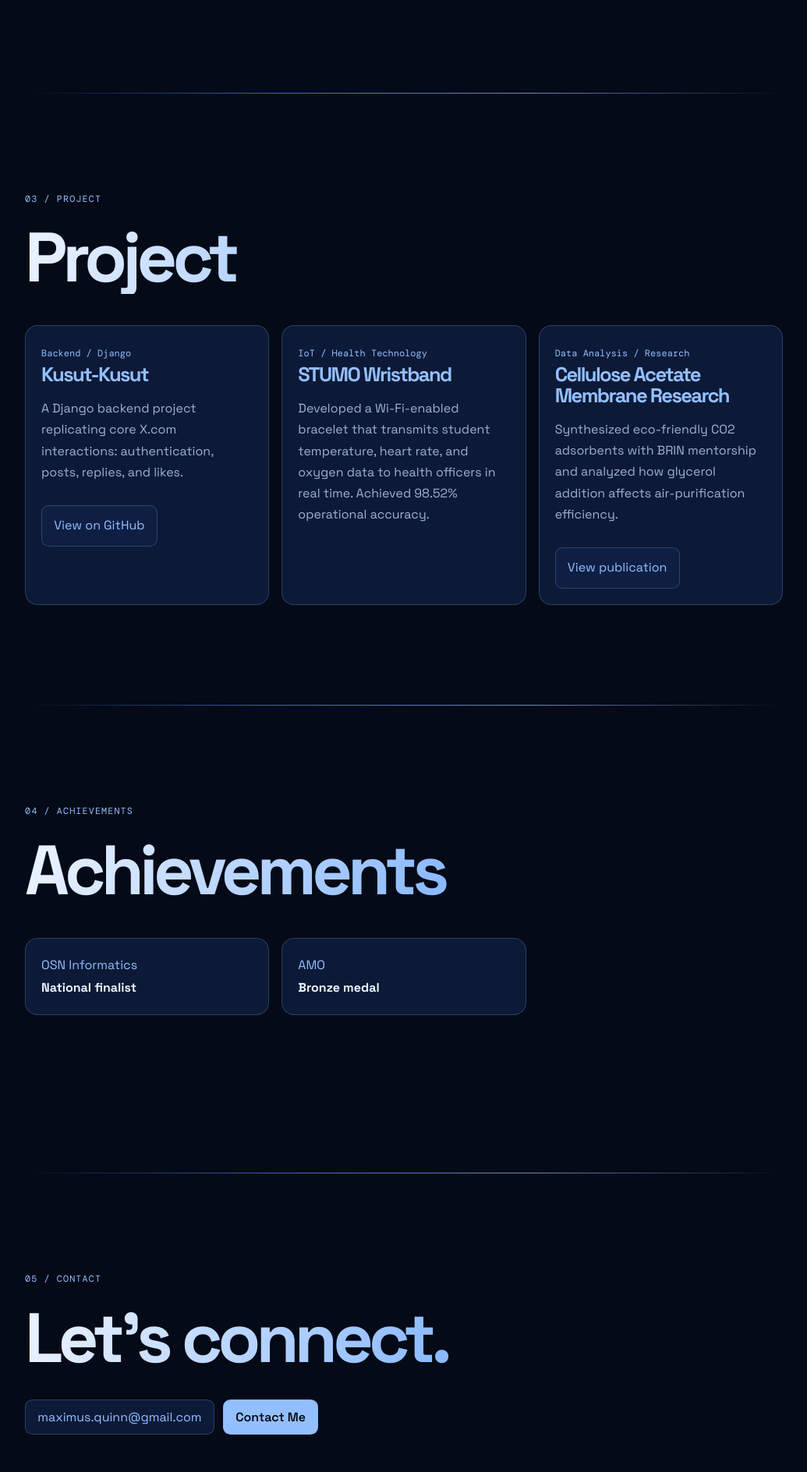
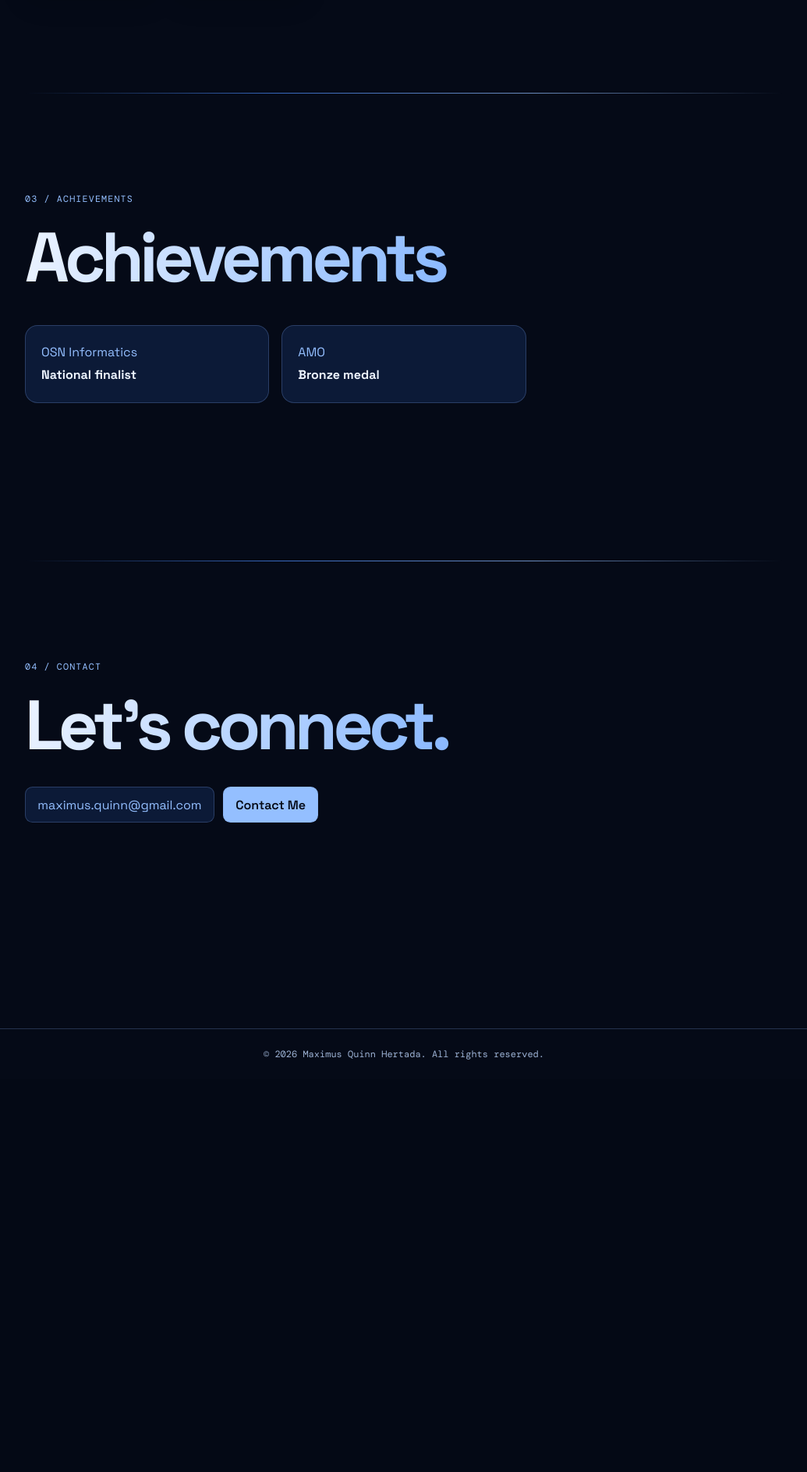
Before and after one commit to MaxKwen/MaxPorto, a Django app: page / in a window 1280 px wide. Shown: the part 2477-4365 px from the top of the page at 78% size, without its empty margins (122-1157 px from the left). After the commit the page ends 3836 px from the top, so only its background shows below. Run offline with Django 5.2, Linux system fonts and the light colour scheme.

Commit message:
refactor: remove duplicate project content from homepage

```diff
--- a/main/tests.py
+++ b/main/tests.py
@@ -15,6 +15,11 @@ class ProjectPageTest(TestCase):
         response = self.client.get(reverse("landing_page"))
 
         self.assertContains(response, f'href="{reverse("main:show_projects")}"')
+
+    def test_homepage_does_not_duplicate_project_cards(self):
+        response = self.client.get(reverse("landing_page"))
+
+        self.assertNotContains(response, 'class="project-card"')
 
     def test_project_data_appears_on_page(self):
         project = Project.objects.create(
--- a/portofolio/views.py
+++ b/portofolio/views.py
@@ -19,21 +19,12 @@ COPY = {
         "experience_compfest_detail": "Coordinated industry speakers and mentors, technical documentation, and candidate screening for participating teams.",
         "skills": "Skills",
         "project": "Project",
-        "project_text": "A Django backend project replicating core X.com interactions: authentication, posts, replies, and likes.",
-        "project_bracelet_type": "IoT / Health Technology",
-        "project_bracelet_title": "STUMO Wristband",
-        "project_bracelet_text": "Developed a Wi-Fi-enabled bracelet that transmits student temperature, heart rate, and oxygen data to health officers in real time. Achieved 98.52% operational accuracy.",
-        "project_membrane_type": "Data Analysis / Research",
-        "project_membrane_title": "Cellulose Acetate Membrane Research",
-        "project_membrane_text": "Synthesized eco-friendly CO2 adsorbents with BRIN mentorship and analyzed how glycerol addition affects air-purification efficiency.",
-        "view_publication": "View publication",
         "achievements": "Achievements",
         "award_osn": "OSN Informatics",
         "award_osn_detail": "National finalist",
         "award_amo": "AMO",
         "award_amo_detail": "Bronze medal",
         "contact": "Let’s connect.",
-        "github": "View on GitHub",
         "contact_button": "Contact Me",
     },
     "id": {
@@ -53,21 +44,12 @@ COPY = {
         "experience_compfest_detail": "Mengoordinasikan pembicara dan mentor industri, dokumentasi teknis, serta seleksi kandidat untuk tim peserta.",
         "skills": "Skills",
         "project": "Project",
-        "project_text": "Proyek backend Django yang mereplikasi interaksi inti X.com: authentication, post, reply, dan like.",
-        "project_bracelet_type": "IoT / Teknologi Kesehatan",
-        "project_bracelet_title": "STUMO Wristband",
-        "project_bracelet_text": "Mengembangkan gelang berbasis Wi-Fi yang mengirim data suhu tubuh, detak jantung, dan oksigen siswa kepada petugas kesehatan secara real time. Mencapai akurasi operasional 98,52%.",
-        "project_membrane_type": "Analisis Data / Riset",
-        "project_membrane_title": "Riset Membran Selulosa Asetat",
-        "project_membrane_text": "Menyintesis adsorben CO2 ramah lingkungan dengan bimbingan BRIN serta menganalisis pengaruh penambahan gliserol terhadap efisiensi pemurnian udara.",
-        "view_publication": "Lihat publikasi",
         "achievements": "Achievements",
         "award_osn": "Informatika OSN",
         "award_osn_detail": "Finalis nasional",
         "award_amo": "AMO",
         "award_amo_detail": "Medali perunggu",
         "contact": "Contact",
-        "github": "Lihat di GitHub",
         "contact_button": "Hubungi Saya",
     },
 }
--- a/templates/index.html
+++ b/templates/index.html
@@ -176,41 +176,8 @@
           </div>
         </div>
       </section>
-      <section class="section" id="projects">
-        <p class="eyebrow">03 / {{ copy.project }}</p>
-        <h2>{{ copy.project }}</h2>
-        <div class="project-grid">
-          <article class="project-card">
-            <span>Backend / Django</span>
-            <h3>Kusut-Kusut</h3>
-            <p>{{ copy.project_text }}</p>
-            <a
-              href="https://github.com/MaxKwen/kusutkusut-backend"
-              target="_blank"
-              rel="noreferrer"
-              >{{ copy.github }}</a
-            >
-          </article>
-          <article class="project-card">
-            <span>{{ copy.project_bracelet_type }}</span>
-            <h3>{{ copy.project_bracelet_title }}</h3>
-            <p>{{ copy.project_bracelet_text }}</p>
-          </article>
-          <article class="project-card">
-            <span>{{ copy.project_membrane_type }}</span>
-            <h3>{{ copy.project_membrane_title }}</h3>
-            <p>{{ copy.project_membrane_text }}</p>
-            <a
-              href="https://pubmed.ncbi.nlm.nih.gov/38286141/"
-              target="_blank"
-              rel="noreferrer"
-              >{{ copy.view_publication }}</a
-            >
-          </article>
-        </div>
-      </section>
       <section class="section" id="achievements">
-        <p class="eyebrow">04 / {{ copy.achievements }}</p>
+        <p class="eyebrow">03 / {{ copy.achievements }}</p>
         <h2>{{ copy.achievements }}</h2>
         <div class="card-grid">
           <article>
@@ -220,7 +187,7 @@
         </div>
       </section>
       <section class="section" id="contact">
-        <p class="eyebrow">05 / Contact</p>
+        <p class="eyebrow">04 / Contact</p>
         <h2>{{ copy.contact }}</h2>
         <div class="hero-links">
           <a>maximus.quinn@gmail.com</a>
```
